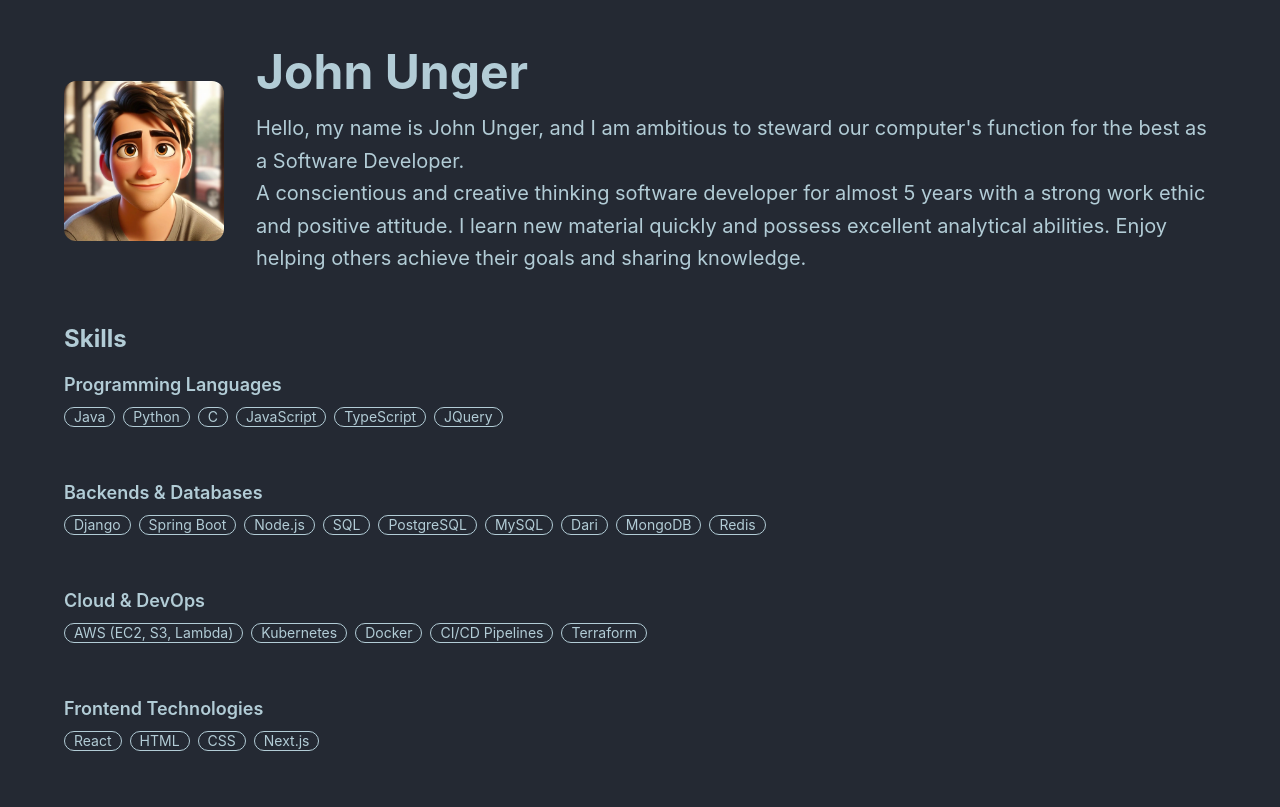
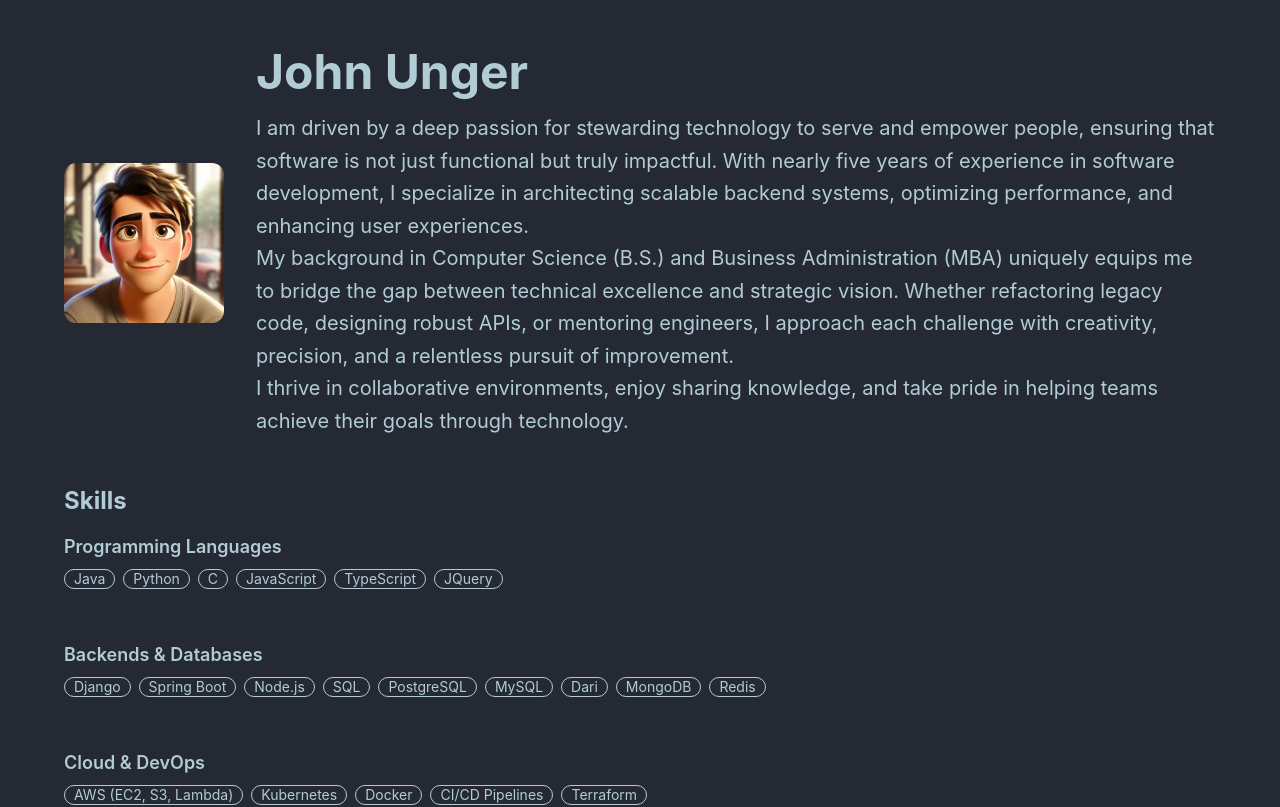
Before and after one commit to john-unger/john-unger.github.io, a React (Create React App) app in the folder my-portfolio/: page / in a window 1280 px wide. Shown: the top 807 px of the page. Built offline with nearby package versions, Linux system fonts and the light colour scheme.

Commit message:
revamp the about me section

```diff
--- a/my-portfolio/src/components/AboutMe.jsx
+++ b/my-portfolio/src/components/AboutMe.jsx
@@ -16,11 +16,9 @@ function AboutMe() {
                 <div>
                     <h1 className="hidden md:block text-5xl font-bold mb-4">John Unger</h1>
                     <p className="text-xl leading-relaxed">
-                        Hello, my name is John Unger, and I am ambitious to steward our computer's function for the best as a
-                        Software Developer. <br />
-                        A conscientious and creative thinking software developer for almost 5 years with a strong work ethic and
-                        positive attitude. I learn new material quickly and possess excellent analytical abilities. Enjoy
-                        helping others achieve their goals and sharing knowledge.
+                        I am driven by a deep passion for stewarding technology to serve and empower people, ensuring that software is not just functional but truly impactful. With nearly five years of experience in software development, I specialize in architecting scalable backend systems, optimizing performance, and enhancing user experiences. <br />
+                        My background in Computer Science (B.S.) and Business Administration (MBA) uniquely equips me to bridge the gap between technical excellence and strategic vision. Whether refactoring legacy code, designing robust APIs, or mentoring engineers, I approach each challenge with creativity, precision, and a relentless pursuit of improvement. <br />
+                        I thrive in collaborative environments, enjoy sharing knowledge, and take pride in helping teams achieve their goals through technology.
                     </p>
                 </div>
             </div>
```
